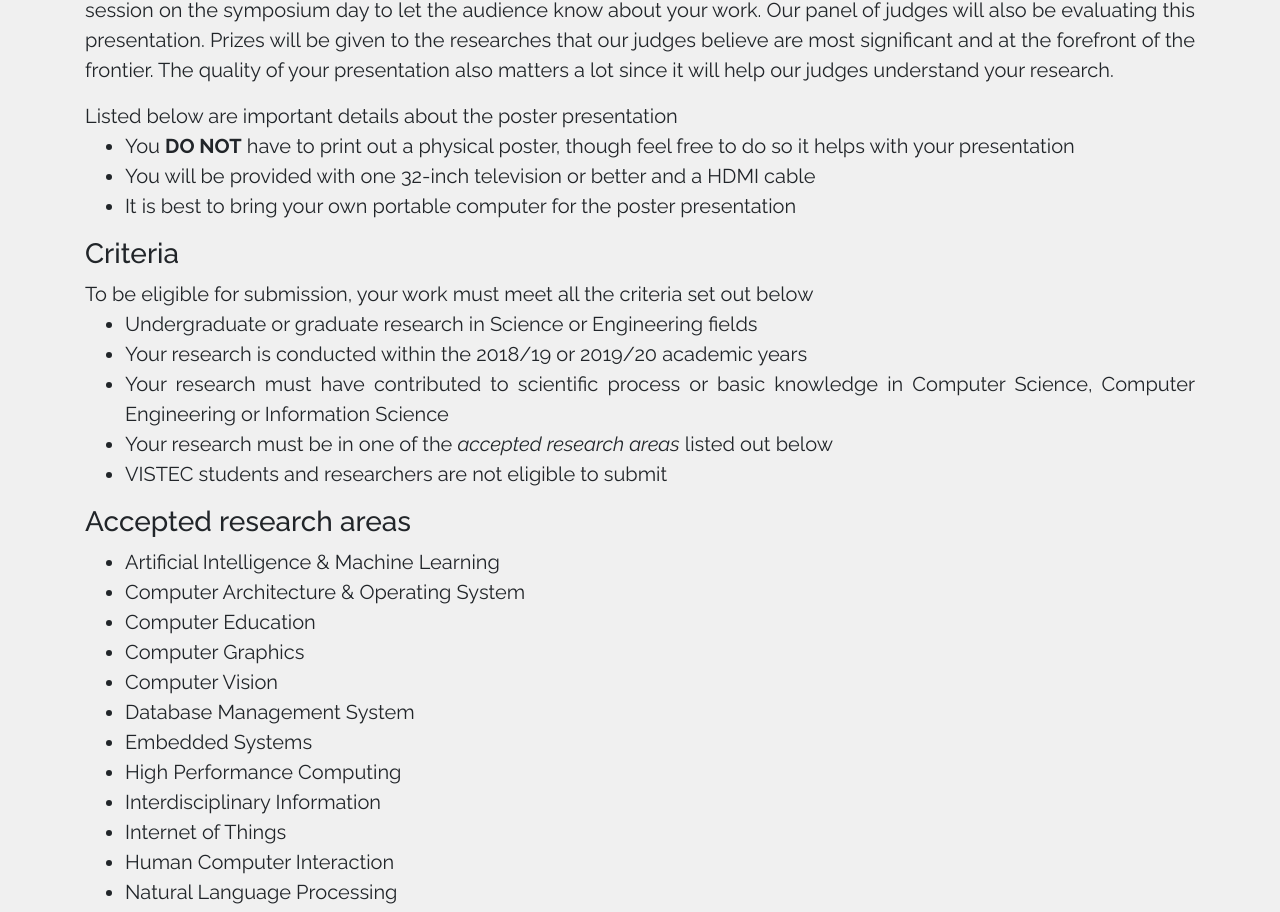
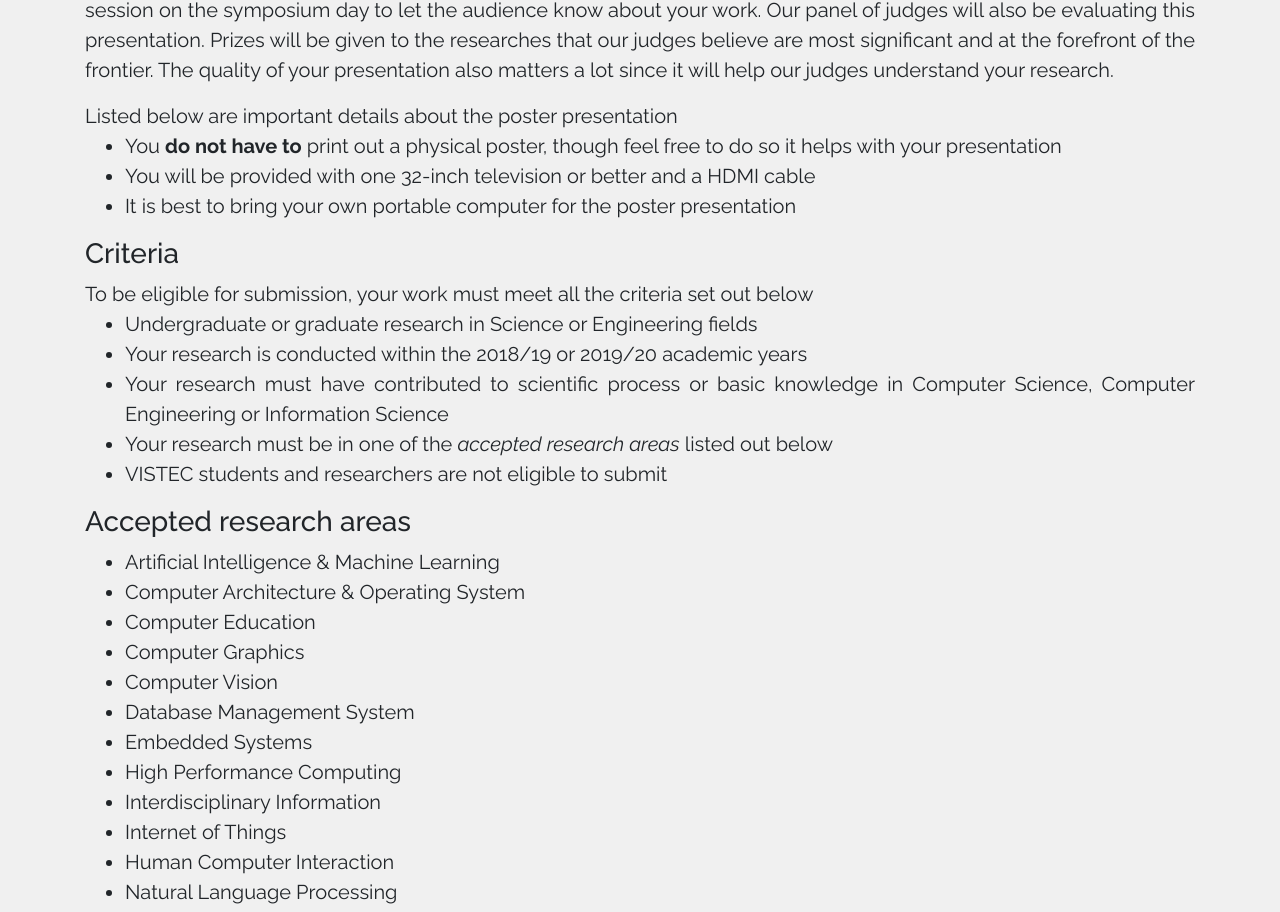
Before and after one commit to ist-fr/2019, a Vue app: page / in a window 1280 px wide. Shown: the part 6414-7326 px from the top of the page. Built offline with nearby package versions, Linux system fonts and the light colour scheme; what vue-scrollactive would draw is missing.

Commit message:
Update character styling

```diff
--- a/src/components/Home/Submission.vue
+++ b/src/components/Home/Submission.vue
@@ -71,7 +71,7 @@
           </p>
           <ul>
             <li>
-              You <span class="font-weight-bold">DO NOT</span> have to print out
+              You <span class="font-weight-bold">do not have to</span> print out
               a physical poster, though feel free to do so it helps with your
               presentation
             </li>
```
